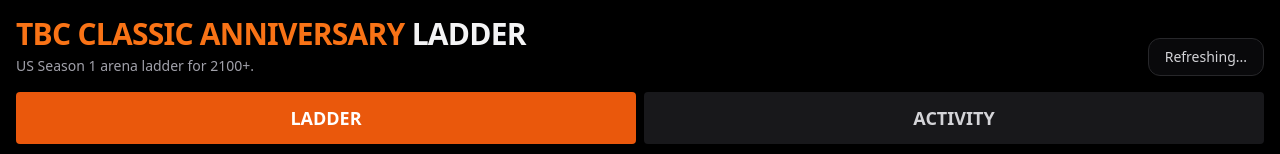
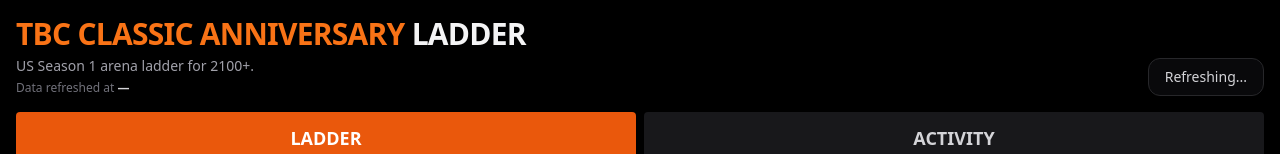
Before and after one commit to pureleafmaster-sys/Arena-Ladder-Activity, a Next.js app: page / in a window 1280 px wide. Shown: the top 154 px of the page. Built offline with nearby package versions, Linux system fonts and the light colour scheme; no server answers.

Commit message:
Update Leaderboard.tsx

```diff
--- a/components/Leaderboard.tsx
+++ b/components/Leaderboard.tsx
@@ -33,12 +33,22 @@ function nameClass(className: string) {
   return map[className] || "text-white";
 }
 
-function formatLastDetected(ts: string | null) {
-  if (!ts) return "-";
+function shortTzName(date: Date) {
+  const parts = new Intl.DateTimeFormat("en-US", {
+    timeZone: "America/New_York",
+    timeZoneName: "short",
+  }).formatToParts(date);
+
+  return parts.find((p) => p.type === "timeZoneName")?.value || "ET";
+}
+
+function formatEstTimestamp(ts: string | null, options?: { blankIfNull?: boolean }) {
+  if (!ts) return options?.blankIfNull ? "—" : "-";
 
   const date = new Date(ts);
   const now = new Date();
   const diffHours = (now.getTime() - date.getTime()) / (1000 * 60 * 60);
+  const tz = shortTzName(date);
 
   if (diffHours > 24) {
     return date.toLocaleDateString("en-US", {
@@ -48,7 +58,7 @@ function formatLastDetected(ts: string | null) {
     });
   }
 
-  return date.toLocaleString("en-US", {
+  const formatted = date.toLocaleString("en-US", {
     timeZone: "America/New_York",
     month: "numeric",
     day: "numeric",
@@ -56,13 +66,19 @@ function formatLastDetected(ts: string | null) {
     minute: "2-digit",
     hour12: true,
   });
+
+  return `${formatted} ${tz}`;
 }
 
 function RatingDelta({ value }: { value: number }) {
   if (!value) return null;
 
   return (
-    <span className={`ml-1 rounded px-1.5 py-0.5 text-[11px] font-black ${value > 0 ? "bg-green-950 text-green-400" : "bg-red-950 text-red-400"}`}>
+    <span
+      className={`ml-1 rounded px-1.5 py-0.5 text-[11px] font-black ${
+        value > 0 ? "bg-green-950 text-green-400" : "bg-red-950 text-red-400"
+      }`}
+    >
       {value > 0 ? `+${value}` : value}
     </span>
   );
@@ -83,11 +99,14 @@ function RecordDelta({ winsDelta, lossesDelta }: { winsDelta: number; lossesDelt
 function RankDelta({ value }: { value: number }) {
   if (!value) return null;
 
-  // rankDelta positive means the numeric rank got worse unless you later store it otherwise.
   const improved = value < 0;
 
   return (
-    <span className={`ml-1 rounded px-1 py-0.5 text-[10px] font-bold ${improved ? "bg-green-950 text-green-400" : "bg-red-950 text-red-400"}`}>
+    <span
+      className={`ml-1 rounded px-1 py-0.5 text-[10px] font-bold ${
+        improved ? "bg-green-950 text-green-400" : "bg-red-950 text-red-400"
+      }`}
+    >
       {improved ? `▲${Math.abs(value)}` : `▼${value}`}
     </span>
   );
@@ -198,7 +217,7 @@ function PlayerRow({ player, mode }: { player: ActivityPlayer & any; mode: Mode
       </td>
 
       <td className="px-3 py-1.5 text-sm whitespace-nowrap text-zinc-300">
-        {formatLastDetected(player.lastDetectedAt || null)}
+        {formatEstTimestamp(player.lastDetectedAt || null, { blankIfNull: true })}
       </td>
     </tr>
   );
@@ -213,6 +232,7 @@ export default function Leaderboard() {
   const [loading, setLoading] = useState(false);
   const [page, setPage] = useState(1);
   const [totalPages, setTotalPages] = useState(1);
+  const [refreshedAt, setRefreshedAt] = useState<string | null>(null);
   const pageSize = 100;
 
   async function load(nextPage = page) {
@@ -234,6 +254,7 @@ export default function Leaderboard() {
     const data = await res.json();
     setPlayers(data.items || []);
     setTotalPages(data.totalPages || 1);
+    setRefreshedAt(data.refreshedAt || null);
     setLoading(false);
   }
 
@@ -262,6 +283,13 @@ export default function Leaderboard() {
 
             <p className="mt-1 text-sm text-zinc-400">
               US Season 1 {mode === "activity" ? "activity tracker" : "arena ladder"} for 2100+.
+            </p>
+
+            <p className="mt-1 text-xs text-zinc-500">
+              Data refreshed at{" "}
+              <span className="font-semibold text-zinc-300">
+                {formatEstTimestamp(refreshedAt, { blankIfNull: true })}
+              </span>
             </p>
           </div>
 
```
